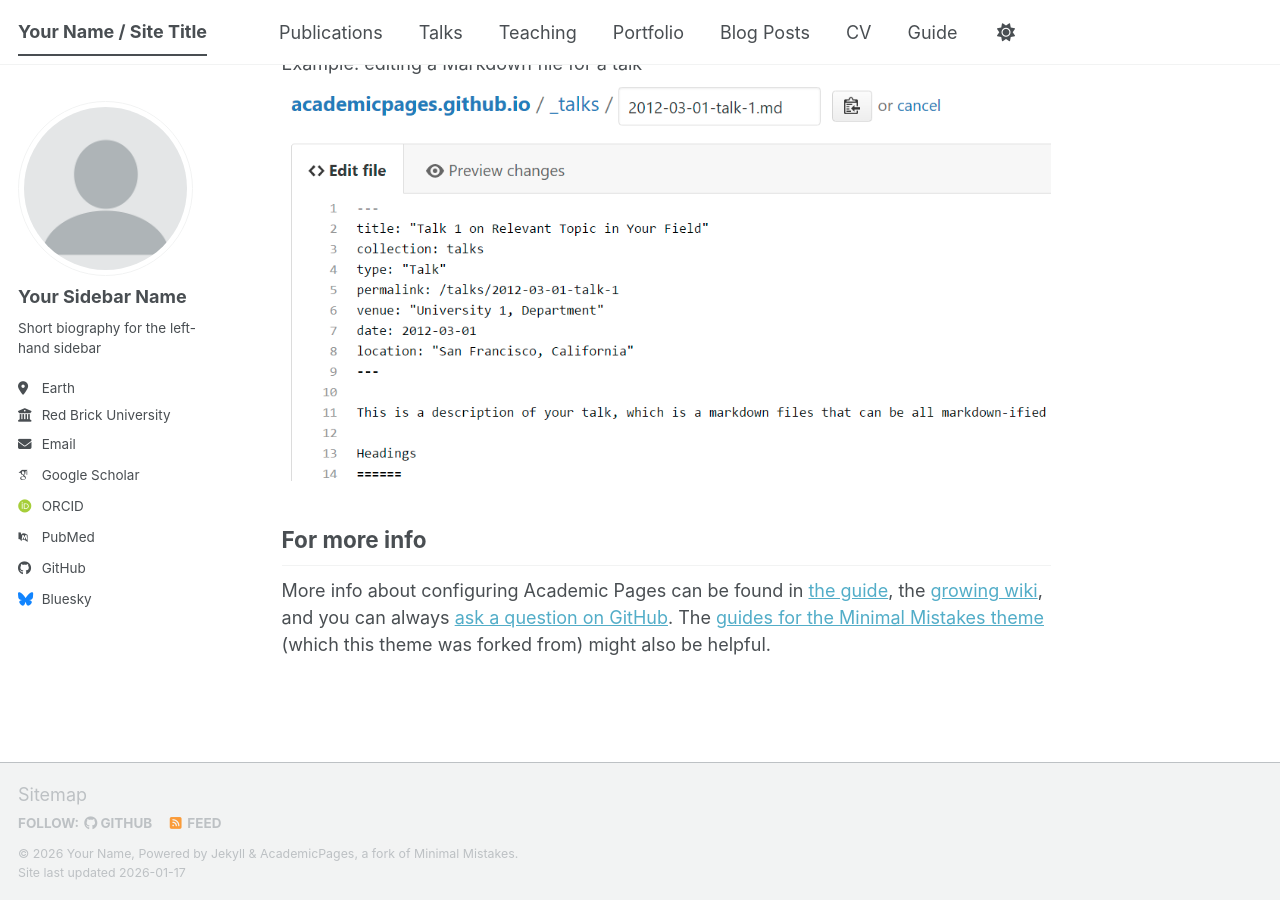
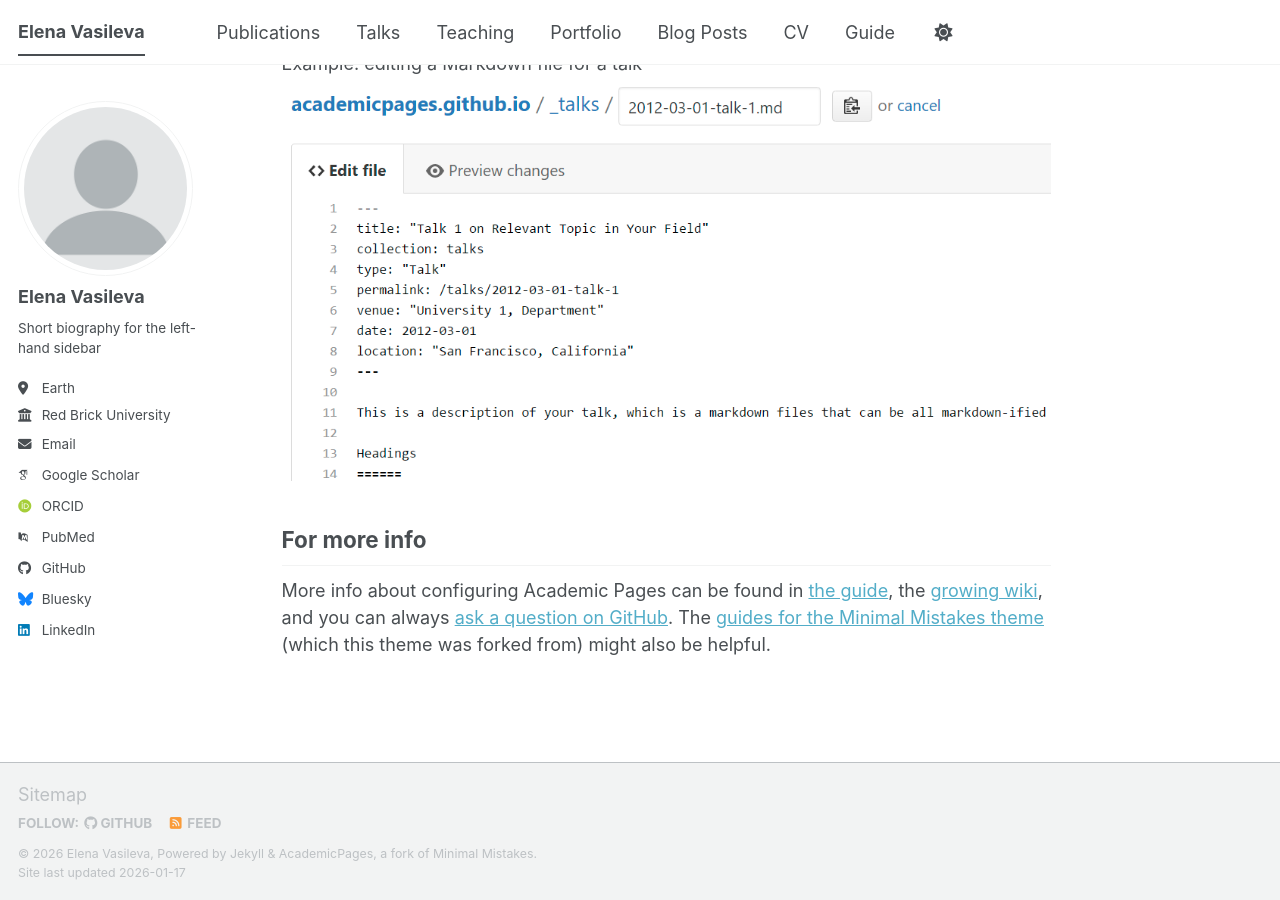
Before and after one commit to gajka-eva/gajka-eva.github.io, a Jekyll site: the page built from _pages/about.md, in a window 1280 px wide and 900 px high, scrolled down 2720 px. Built offline with Jekyll 4.4.1, drawn with Linux system fonts in a browser that asks for light colours; some web fonts are replaced; a script bundle is joined from its source files by our own code; library files that are not in the unit come from our copies.

Commit message:
Update _config.yml

```diff
--- a/_config.yml
+++ b/_config.yml
@@ -9,10 +9,10 @@
 # Basic Site Settings
 locale                   : "en-US"
 site_theme               : "default" # The available themes options are "default", "air", "sunrise", "mint", "dirt" and "contrast"
-title                    : "Your Name / Site Title"
+title                    : "Elena Vasileva"
 title_separator          : "-"
-name                     : &name "Your Name"
-description              : &description "Your Name's academic portfolio"   # Update this with a general description of your site, this is the default if not overridden by a page
+name                     : &name "Elena Vasileva"
+description              : &description "Computer Linguist and Researcher specializing in semantics and word-formation"   # Update this with a general description of your site, this is the default if not overridden by a page
 url                      : https://academicpages.github.io # The base hostname & protocol for your site e.g. "https://[your GitHub username].github.io",
                                                            # or if you already have some other page hosted on Github then use "https://[your GitHub username].github.io/[Your Repo Name]"
 baseurl                  : "" # the subpath of your site, e.g. "/blog"
@@ -24,13 +24,13 @@ repository               : "academicpages/academicpages.github.io"
 author:
   # Biographic information
   avatar           : "profile.png"
-  name             : "Your Sidebar Name"
+  name             : "Elena Vasileva"
   pronouns         : # example: "she/her"
   bio              : "Short biography for the left-hand sidebar"
   location         : "Earth"
   employer         : "Red Brick University"
   uri              : # URL
-  email            : "none@example.org"
+  email            : "elvavi2301@gmail.com"
 
   # Academic websites
   academia         : # URL
@@ -51,7 +51,7 @@ author:
   bitbucket        : # Username - Update with your username on the site
   codepen          : # Username
   dribbble         : # Username
-  github           : "academicpages"
+  github           : "gajka-eva"
   kaggle           : # Username
   stackoverflow    : # User number or user number and name (i.e., use "1" or "1/jeff-atwood")
 
@@ -66,7 +66,7 @@ author:
   keybase          : # Username
   instagram        : # Username
   lastfm           : # Username
-  linkedin         : # Username
+  linkedin         : "https://www.linkedin.com/in/elena-v-vasileva/"
   mastodon         : # URL
   medium           : # URL
   pinterest        : # Username
```
